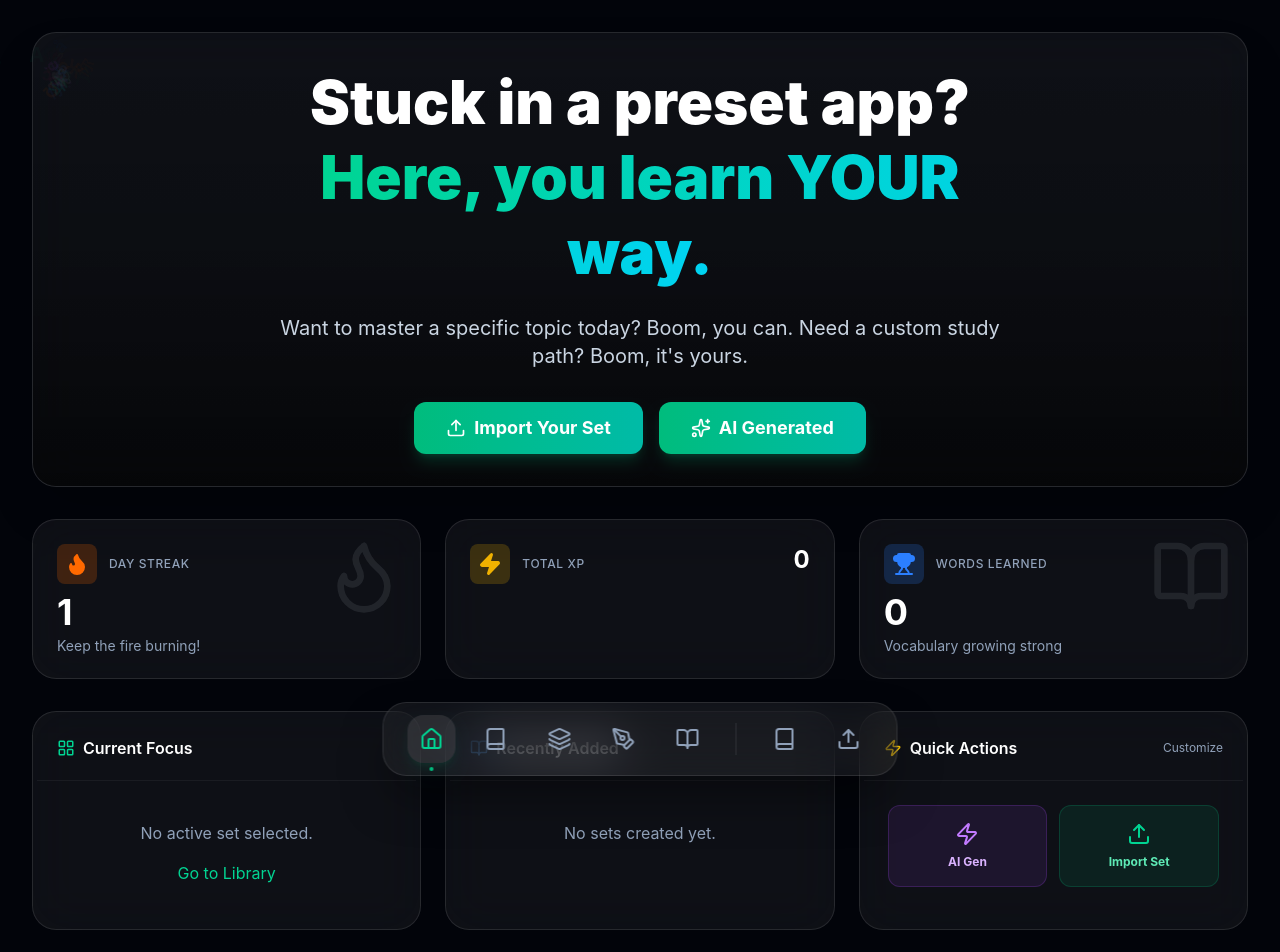
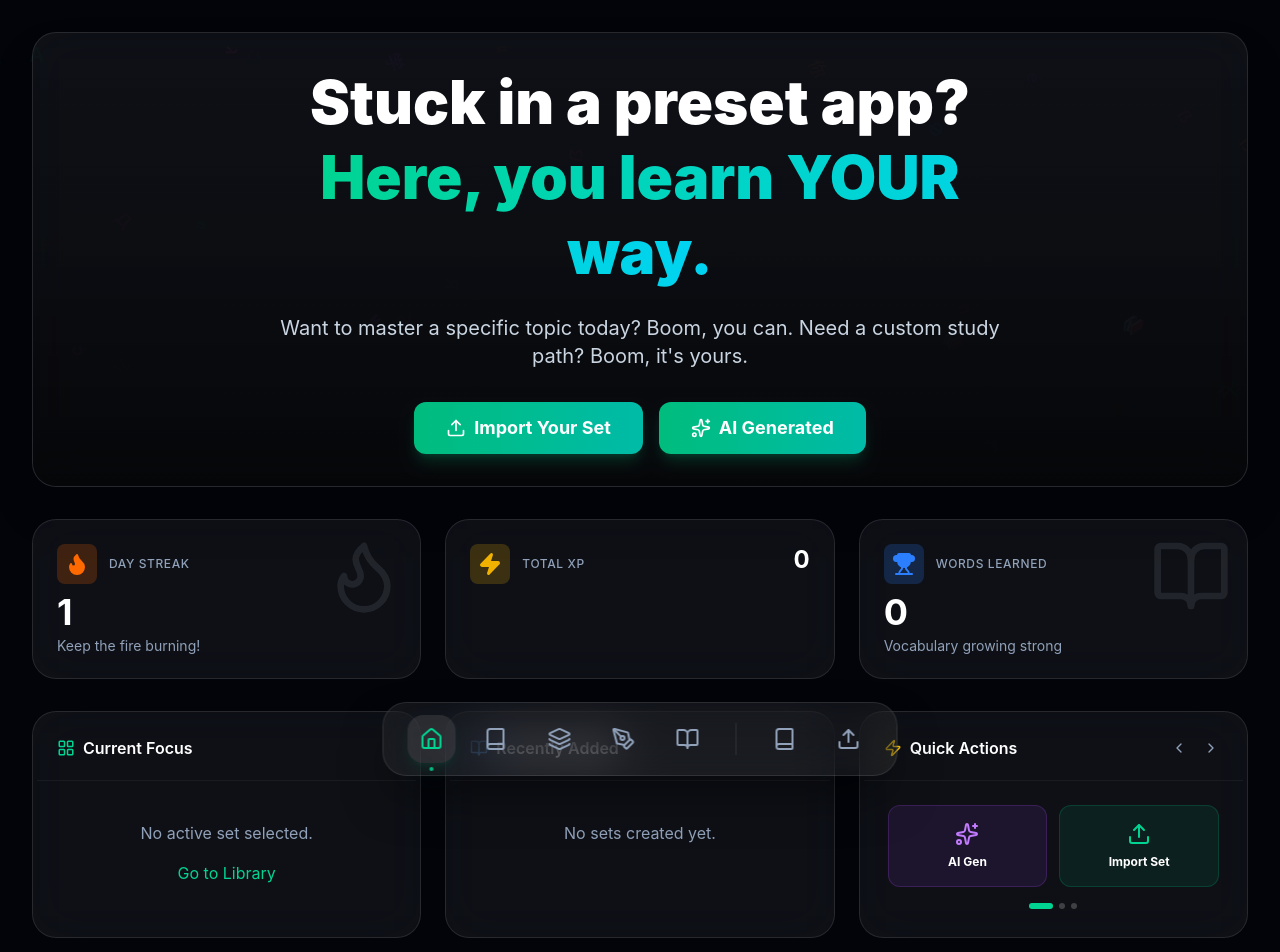
Before and after one commit to vedamsh95/VocabGrab, a React app: page /dashboard in a window 1280 px wide. Shown: the top 952 px of the page. Built offline with nearby package versions, Linux system fonts and the light colour scheme; the HTML template or start-up script is replaced by a standard one.

Commit message:
feat: enhance AI Generator UX and Dashboard with diverse characters

```diff
--- a/src/components/Dashboard/Dashboard.tsx
+++ b/src/components/Dashboard/Dashboard.tsx
@@ -1,6 +1,6 @@
 import React, { useEffect, useState } from 'react';
 import { Link, useNavigate } from 'react-router-dom';
-import { Flame, Trophy, BookOpen, Play, ArrowRight, Zap, LayoutGrid, Upload, Sparkles } from 'lucide-react';
+import { Flame, Trophy, BookOpen, Play, ArrowRight, Zap, LayoutGrid, Upload, Sparkles, ChevronLeft, ChevronRight } from 'lucide-react';
 import { motion } from 'framer-motion';
 import { getActiveSet, getAllSets } from '../../lib/storage';
 import type { StudySet } from '../../types/schema';
@@ -8,35 +8,74 @@ import { useProgressStore } from '../../store/useProgressStore';
 
 // Floating Letters Component (Background)
 const FloatingLetters = () => {
-    const characters = ['A', 'あ', '文', 'Ñ', 'ç', 'ẞ', '你', 'Ω', 'Ж', 'த', 'é', 'ü', 'å', 'ø', '☕', '🚀', '⭐'];
+    const characters = [
+        // Latin Extended
+        'A', 'Ñ', 'ç', 'ẞ', 'é', 'ü', 'å', 'ø',
+        // Japanese
+        'あ', 'か', 'さ', 'ひ', 'ん',
+        // Chinese
+        '文', '你', '好', '学', '书',
+        // Korean
+        '한', '글', '가', '나',
+        // Arabic
+        'ا', 'ب', 'ت', 'ث',
+        // Hindi/Devanagari
+        'अ', 'आ', 'क', 'ख',
+        // Russian/Cyrillic
+        'Ж', 'Д', 'Я', 'Ф',
+        // Greek
+        'Ω', 'Σ', 'Δ', 'Φ',
+        // Hebrew
+        'א', 'ב', 'ג',
+        // Thai
+        'ก', 'ข', 'ค',
+        // Tamil
+        'த', 'ம', 'ன',
+        // Symbols
+        '☕', '🚀', '⭐', '📚', '✨'
+    ];
     const colors = ['text-emerald-500/10', 'text-blue-500/10', 'text-purple-500/10', 'text-orange-500/10', 'text-pink-500/10'];
+
+    // Generate random positions once to ensure proper distribution
+    const [positions] = useState(() =>
+        Array.from({ length: 50 }).map(() => ({
+            x: Math.random() * 100,
+            y: Math.random() * 100,
+            char: characters[Math.floor(Math.random() * characters.length)],
+            color: colors[Math.floor(Math.random() * colors.length)],
+            duration: Math.random() * 20 + 10,
+            delay: Math.random() * 10
+        }))
+    );
 
     return (
         <div className="absolute inset-0 overflow-hidden pointer-events-none select-none">
-            {Array.from({ length: 40 }).map((_, i) => (
+            {positions.map((pos, i) => (
                 <motion.div
                     key={i}
-                    className={`absolute font-bold text-2xl md:text-4xl ${colors[Math.floor(Math.random() * colors.length)]}`}
+                    className={`absolute font-bold text-2xl md:text-4xl ${pos.color}`}
+                    style={{
+                        left: `${pos.x}%`,
+                        top: `${pos.y}%`
+                    }}
                     initial={{
-                        x: Math.random() * 100 + '%',
-                        y: Math.random() * 100 + '%',
                         opacity: 0,
                         scale: 0.5,
                         rotate: Math.random() * 360
                     }}
                     animate={{
-                        y: [null, Math.random() * -100],
+                        y: [0, -100, -200],
                         opacity: [0, 0.8, 0],
                         rotate: [null, Math.random() * 360]
                     }}
                     transition={{
-                        duration: Math.random() * 20 + 10,
+                        duration: pos.duration,
                         repeat: Infinity,
                         ease: "linear",
-                        delay: Math.random() * 10
+                        delay: pos.delay
                     }}
                 >
-                    {characters[Math.floor(Math.random() * characters.length)]}
+                    {pos.char}
                 </motion.div>
             ))}
         </div>
@@ -80,6 +119,130 @@ const CursorLetters = () => {
         </div>
     );
 };
+
+// Quick Actions Carousel Component
+const QuickActionsCarousel: React.FC = () => {
+    const navigate = useNavigate();
+    const [currentPage, setCurrentPage] = useState(0);
+
+    const pages = [
+        // Page 1: Create & Import
+        [
+            {
+                icon: <Sparkles size={24} className="text-purple-400" />,
+                label: 'AI Gen',
+                bg: 'bg-purple-500/10 hover:bg-purple-500/20 border-purple-500/20',
+                action: () => navigate('/import?mode=ai')
+            },
+            {
+                icon: <Upload size={24} className="text-emerald-400" />,
+                label: 'Import Set',
+                bg: 'bg-emerald-500/10 hover:bg-emerald-500/20 border-emerald-500/20',
+                action: () => navigate('/import?mode=json')
+            }
+        ],
+        // Page 2: Practice
+        [
+            {
+                icon: <BookOpen size={24} className="text-blue-400" />,
+                label: 'Vocab',
+                bg: 'bg-blue-500/10 hover:bg-blue-500/20 border-blue-500/20',
+                action: () => navigate('/vocab')
+            },
+            {
+                icon: <Zap size={24} className="text-yellow-400" />,
+                label: 'Practice',
+                bg: 'bg-yellow-500/10 hover:bg-yellow-500/20 border-yellow-500/20',
+                action: () => navigate('/practice')
+            }
+        ],
+        // Page 3: Reading & Library
+        [
+            {
+                icon: <BookOpen size={24} className="text-orange-400" />,
+                label: 'Reading',
+                bg: 'bg-orange-500/10 hover:bg-orange-500/20 border-orange-500/20',
+                action: () => navigate('/reading')
+            },
+            {
+                icon: <LayoutGrid size={24} className="text-cyan-400" />,
+                label: 'Library',
+                bg: 'bg-cyan-500/10 hover:bg-cyan-500/20 border-cyan-500/20',
+                action: () => navigate('/library')
+            }
+        ]
+    ];
+
+    const nextPage = () => {
+        setCurrentPage((prev) => (prev + 1) % pages.length);
+    };
+
+    const prevPage = () => {
+        setCurrentPage((prev) => (prev - 1 + pages.length) % pages.length);
+    };
+
+    return (
+        <div className="glass-card p-1 relative">
+            <div className="p-5 border-b border-white/5 flex justify-between items-center">
+                <h3 className="text-white font-semibold flex items-center gap-2">
+                    <Zap size={18} className="text-yellow-400" />
+                    Quick Actions
+                </h3>
+                <div className="flex items-center gap-2">
+                    <button
+                        onClick={prevPage}
+                        className="p-1 text-slate-400 hover:text-white transition-colors rounded hover:bg-white/5"
+                    >
+                        <ChevronLeft size={16} />
+                    </button>
+                    <button
+                        onClick={nextPage}
+                        className="p-1 text-slate-400 hover:text-white transition-colors rounded hover:bg-white/5"
+                    >
+                        <ChevronRight size={16} />
+                    </button>
+                </div>
+            </div>
+            <div className="p-6">
+                <motion.div
+                    key={currentPage}
+                    initial={{ opacity: 0, x: 20 }}
+                    animate={{ opacity: 1, x: 0 }}
+                    exit={{ opacity: 0, x: -20 }}
+                    transition={{ duration: 0.3 }}
+                    className="grid grid-cols-2 gap-3"
+                >
+                    {pages[currentPage].map((action, idx) => (
+                        <button
+                            key={idx}
+                            onClick={action.action}
+                            className={`flex flex-col items-center justify-center p-4 rounded-xl ${action.bg} border transition-all group`}
+                        >
+                            <div className="mb-2 group-hover:scale-110 transition-transform">
+                                {action.icon}
+                            </div>
+                            <span className="text-xs font-bold text-white">{action.label}</span>
+                        </button>
+                    ))}
+                </motion.div>
+                {/* Page Indicators */}
+                <div className="flex justify-center gap-1.5 mt-4">
+                    {pages.map((_, idx) => (
+                        <button
+                            key={idx}
+                            onClick={() => setCurrentPage(idx)}
+                            className={`h-1.5 rounded-full transition-all ${idx === currentPage
+                                ? 'w-6 bg-emerald-400'
+                                : 'w-1.5 bg-white/20 hover:bg-white/40'
+                                }`}
+                        />
+                    ))}
+                </div>
+            </div>
+        </div>
+    );
+};
+
 
 const Dashboard: React.FC = () => {
     const navigate = useNavigate();
@@ -299,34 +462,8 @@ const Dashboard: React.FC = () => {
                     </div>
                 </div>
 
-                {/* Quick Practice */}
-                <div className="glass-card p-1">
-                    <div className="p-5 border-b border-white/5 flex justify-between items-center">
-                        <h3 className="text-white font-semibold flex items-center gap-2">
-                            <Zap size={18} className="text-yellow-400" />
-                            Quick Actions
-                        </h3>
-                        <button className="text-xs text-slate-400 hover:text-white transition-colors">
-                            Customize
-                        </button>
-                    </div>
-                    <div className="p-6 grid grid-cols-2 gap-3">
-                        <Link
-                            to="/import?mode=ai"
-                            className="flex flex-col items-center justify-center p-4 rounded-xl bg-purple-500/10 hover:bg-purple-500/20 border border-purple-500/20 transition-all group"
-                        >
-                            <Zap size={24} className="text-purple-400 mb-2 group-hover:scale-110 transition-transform" />
-                            <span className="text-xs font-bold text-purple-300">AI Gen</span>
-                        </Link>
-                        <Link
-                            to="/import?mode=json"
-                            className="flex flex-col items-center justify-center p-4 rounded-xl bg-emerald-500/10 hover:bg-emerald-500/20 border border-emerald-500/20 transition-all group"
-                        >
-                            <Upload size={24} className="text-emerald-400 mb-2 group-hover:scale-110 transition-transform" />
-                            <span className="text-xs font-bold text-emerald-300">Import Set</span>
-                        </Link>
-                    </div>
-                </div>
+                {/* Quick Actions */}
+                <QuickActionsCarousel />
 
             </section>
         </div>
--- a/src/components/Import/AIGenerator.tsx
+++ b/src/components/Import/AIGenerator.tsx
@@ -265,6 +265,10 @@ const AIGenerator: React.FC<AIGeneratorProps> = ({ onSuccess }) => {
                     <div className="grid grid-cols-2 gap-4">
                         <div className="flex items-center gap-2 text-sm text-slate-300">
                             <div className="w-1.5 h-1.5 rounded-full bg-emerald-400" />
+                            Gemini API has Free Tier
+                        </div>
+                        <div className="flex items-center gap-2 text-sm text-slate-300">
+                            <div className="w-1.5 h-1.5 rounded-full bg-emerald-400" />
                             Context-Aware Definitions
                         </div>
                         <div className="flex items-center gap-2 text-sm text-slate-300">
@@ -326,6 +330,16 @@ const AIGenerator: React.FC<AIGeneratorProps> = ({ onSuccess }) => {
                             className="w-full bg-transparent border-none p-0 text-white focus:ring-0 placeholder:text-slate-600 font-mono text-sm"
                         />
                     </div>
+                    {!apiKey && (
+                        <a
+                            href="https://aistudio.google.com/app/apikey"
+                            target="_blank"
+                            rel="noopener noreferrer"
+                            className="px-3 py-1.5 bg-emerald-500/20 hover:bg-emerald-500/30 text-emerald-400 rounded-lg text-xs font-medium transition-colors border border-emerald-500/30 whitespace-nowrap"
+                        >
+                            Get API Key
+                        </a>
+                    )}
                 </div>
 
                 {apiKey && (
```
